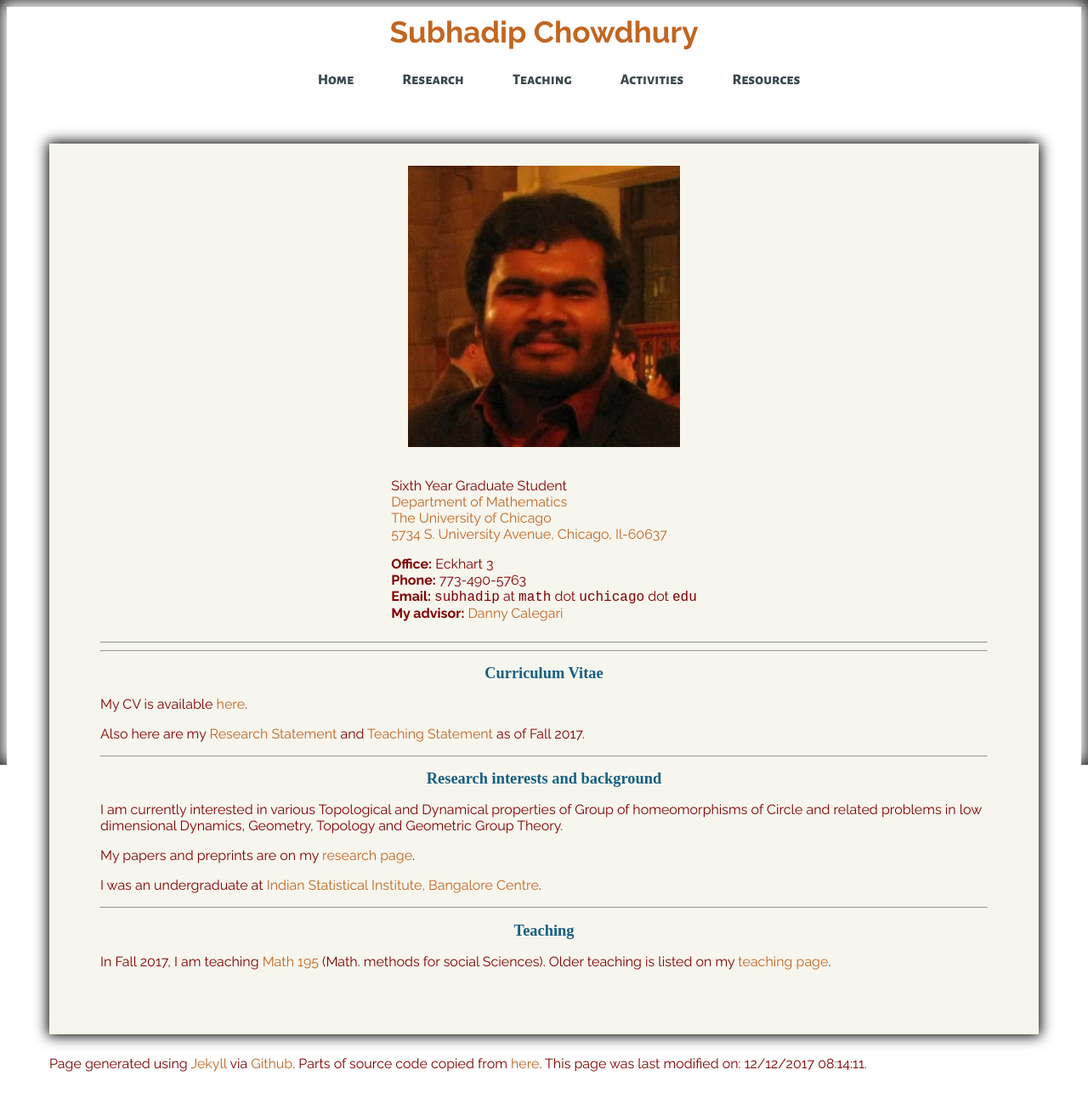
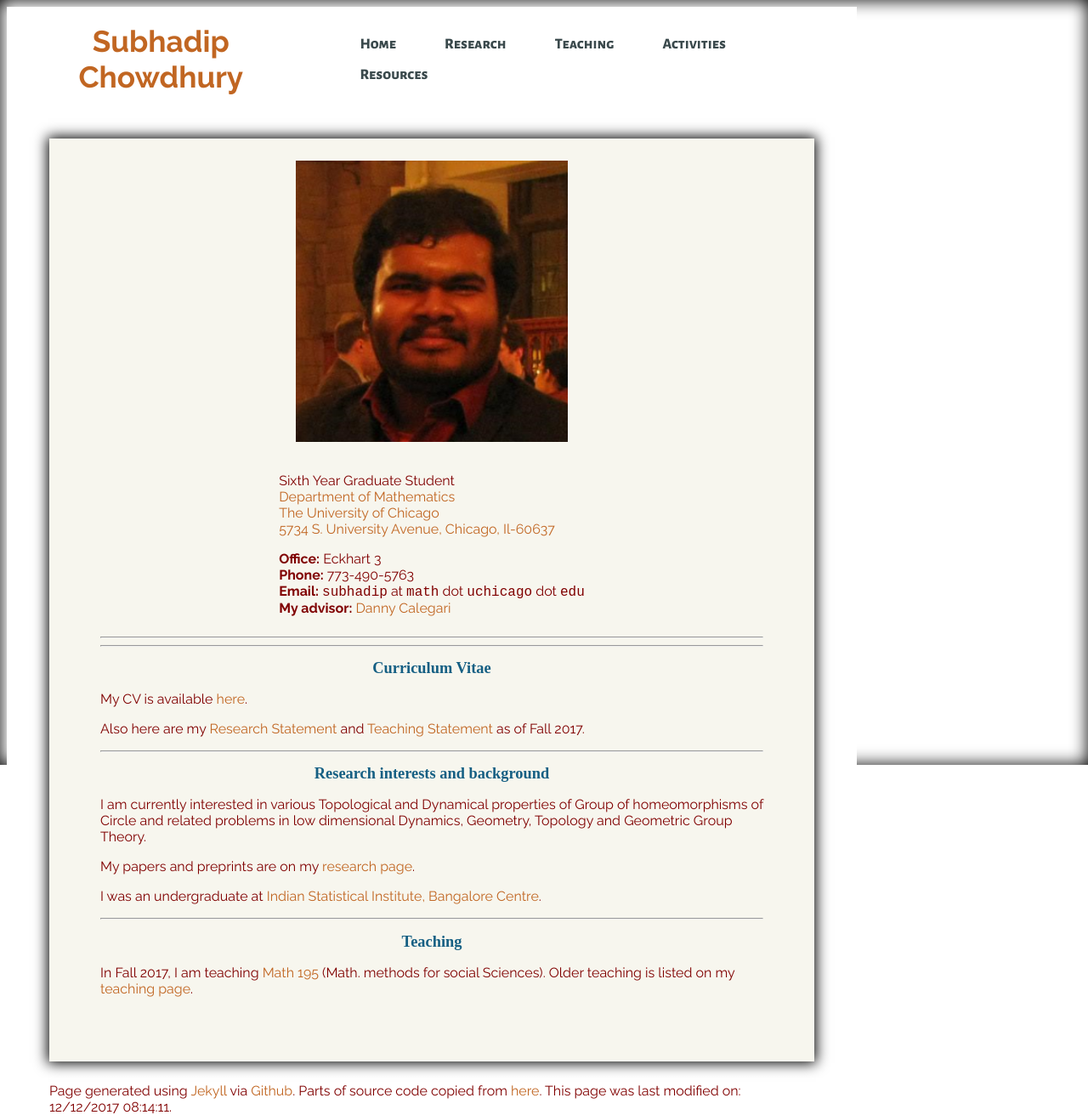
Before and after one commit to subhadipchowdhury/subhadipchowdhury.github.io, a Jekyll site: the page built from index.md, in a window 1280 px wide. Shown: the whole page at 85% size. Built offline with Jekyll 4.4.1, drawn with Linux system fonts in a browser that asks for light colours; some web fonts are replaced; before the commit the page ends 1261 px from its top, so only the background shows below that.

Commit message:
Update stylesheet.css

```diff
--- a/css/stylesheet.css
+++ b/css/stylesheet.css
@@ -1,3 +1,39 @@
+
+@media screen and (max-width: 480px) {
+    body {
+        max-width:95%;
+        font-size:100%;
+    }
+}
+
+@media screen and (min-width: 480px) {
+    body {
+        max-width:80%;
+    }
+}
+
+@media screen and (min-width: 550px) {
+    body {
+        .intro {
+          flex-direction: row-reverse;
+        }
+        font-size:110%;
+    }
+}
+
+@media screen and (min-width: 1000px) {
+    body {
+        max-width:1000px;
+
+        header {
+          flex-direction: row;
+        }
+
+        .papers {
+        flex-direction: row;
+        }
+    }
+}
 
 html
 {
```
